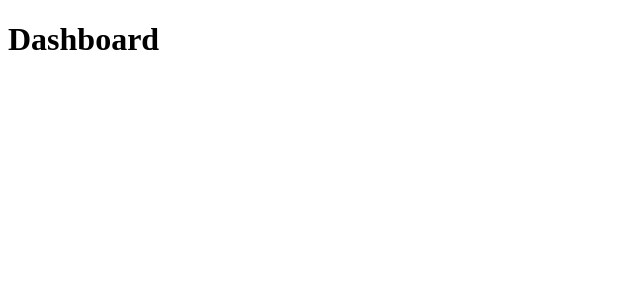
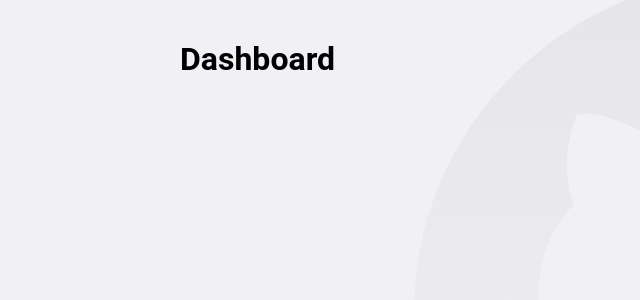
Before and after one commit to mateusfontana/github-explorer, a React (Create React App) app: page / in a window 1280 px wide. Shown: the top 300 px of the page, without its empty margins (0-640 px from the left). Built offline with nearby package versions, Linux system fonts and the light colour scheme.

Commit message:
feat: create global styles

```diff
--- a/src/App.tsx
+++ b/src/App.tsx
@@ -1,12 +1,16 @@
 import React from 'react';
 import { BrowserRouter } from 'react-router-dom';
 
+import GlobalStyle from './styles/global';
 import Routes from './routes';
 
 const App: React.FC = () => (
-  <BrowserRouter>
-    <Routes />
-  </BrowserRouter>
+  <>
+    <BrowserRouter>
+      <Routes />
+    </BrowserRouter>
+    <GlobalStyle />
+  </>
 );
 
 export default App;
--- /dev/null
+++ b/src/pages/Dashboard/styles.ts
@@ -0,0 +1,6 @@
+import styled from 'styled-components';
+
+export const Title = styled.h1`
+  font-size: 48px;
+  color: #3a3a3a;
+`;
--- /dev/null
+++ b/src/styles/global.ts
@@ -0,0 +1,27 @@
+import { createGlobalStyle } from 'styled-components';
+
+import githubBackground from '../assets/github-background.svg';
+
+export default createGlobalStyle`
+  * {
+    margin: 0;
+    padding: 0;
+    outline: 0;
+    box-sizing: border-box;
+  }
+
+  body {
+    background: #F0F0F5 url(${githubBackground}) no-repeat 70% top;
+    -webkit-font-smoothing: antialiased;
+  }
+
+  body, input, button {
+    font: 16px Roboto, sans-serif;
+  }
+
+  #root {
+    max-width: 960px;
+    margin: 0 auto;
+    padding: 40px 20px;
+  }
+`;
```
Also changed, not shown: src/assets/github-background.svg (added).
